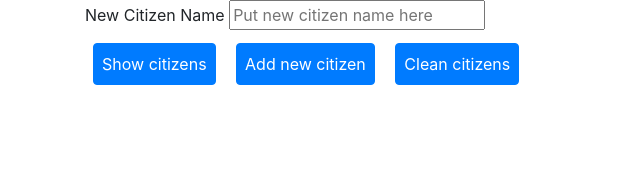
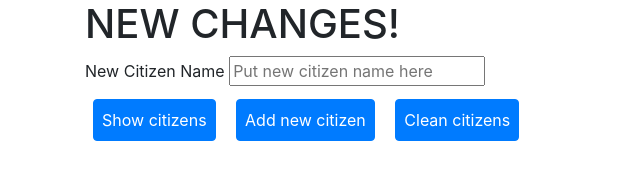
Before and after one commit to isicju/web_app, a plain HTML site: page src/main/resources/static/index.html in a window 1280 px wide. Shown: the whole page, without its empty margins (0-640 px from the left). Drawn offline with nearby package versions, Linux system fonts and the light colour scheme; no server answers.

Commit message:
new changes

```diff
--- a/src/main/resources/static/index.html
+++ b/src/main/resources/static/index.html
@@ -62,6 +62,7 @@
 <body>
 
 <div class="container">
+    <h1> NEW CHANGES!</h1>
     <div>
         <label for="newCitizenNameId">New Citizen Name</label>
         <input id="newCitizenNameId" placeholder="Put new citizen name here">
```
